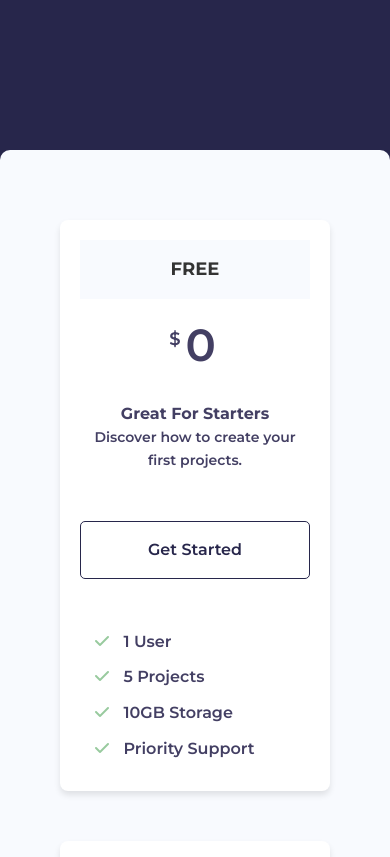
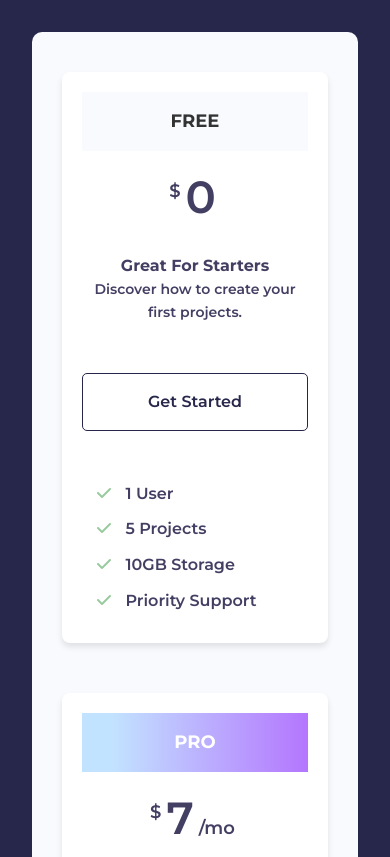
Before and after one commit to kpottercodes/pricing-cards, a plain HTML site: page index.html in a window 390 px wide. Shown: the top 857 px of the page. Drawn offline with Linux system fonts and the light colour scheme.

Commit message:
Added media queries
Made pricing cards project responsive by adding
media queries.

```diff
--- a/styles.css
+++ b/styles.css
@@ -124,3 +124,14 @@ li {
   color: #98ca9e;
   margin-right: 10px;
 }
+
+@media(max-width: 768px) {
+  .pricing {
+    flex-direction: column;
+  }
+
+  .container {
+    margin: 2rem;
+    padding: 40px 30px;
+  }
+}
```
